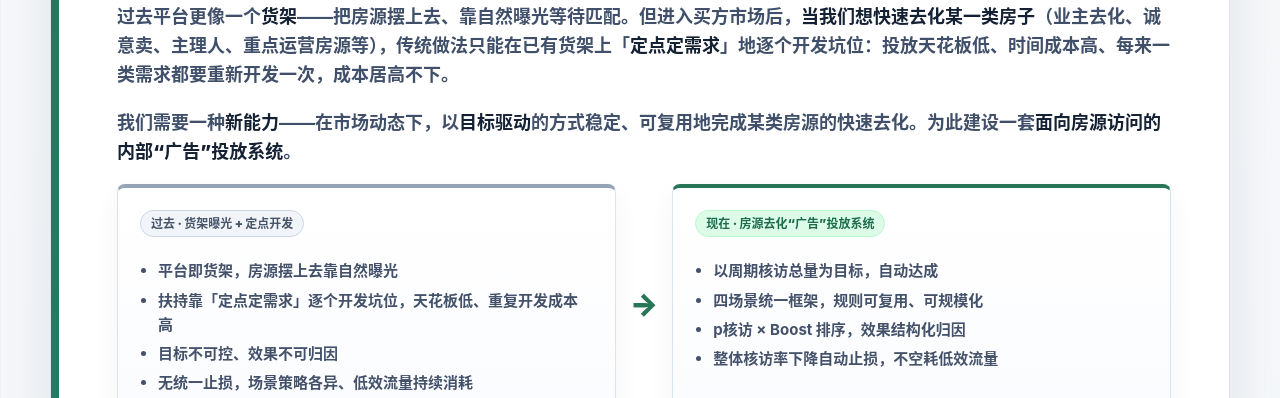
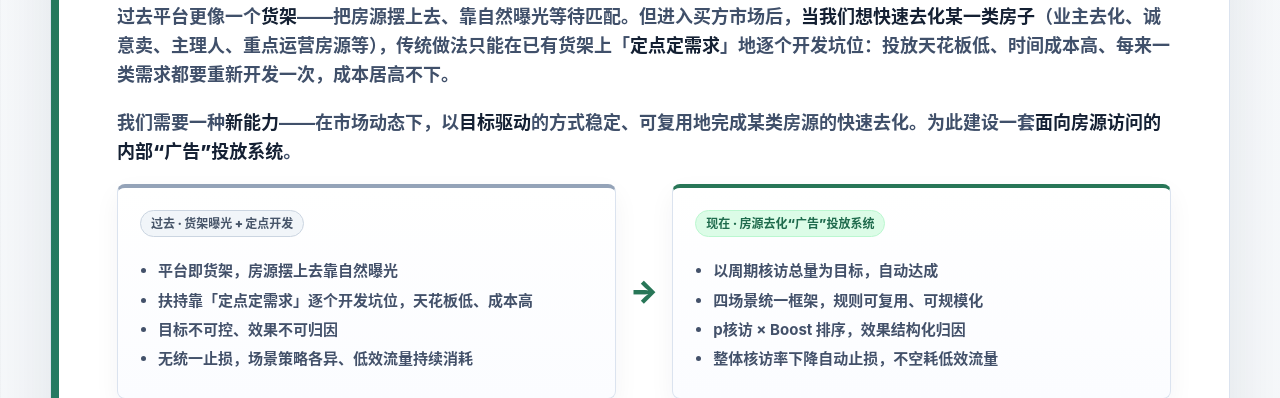
Before and after one commit to Summermax-cmd/summer-home, a website: page keplus-mvp/index.html in a window 1280 px wide. Shown: the part 402-800 px from the top of the page. Drawn offline with Linux system fonts and the light colour scheme.

Commit message:
Reword: 成本高

```diff
--- a/keplus-mvp/index.html
+++ b/keplus-mvp/index.html
@@ -317,7 +317,7 @@
             <span class="compare-tag tag-old">过去 · 货架曝光 + 定点开发</span>
             <ul>
               <li>平台即货架，房源摆上去靠自然曝光</li>
-              <li>扶持靠「定点定需求」逐个开发坑位，<b>天花板低、重复开发成本高</b></li>
+              <li>扶持靠「定点定需求」逐个开发坑位，<b>天花板低、成本高</b></li>
               <li><b>目标不可控</b>、<b>效果不可归因</b></li>
               <li><b>无统一止损</b>，场景策略各异、低效流量持续消耗</li>
             </ul>
```
